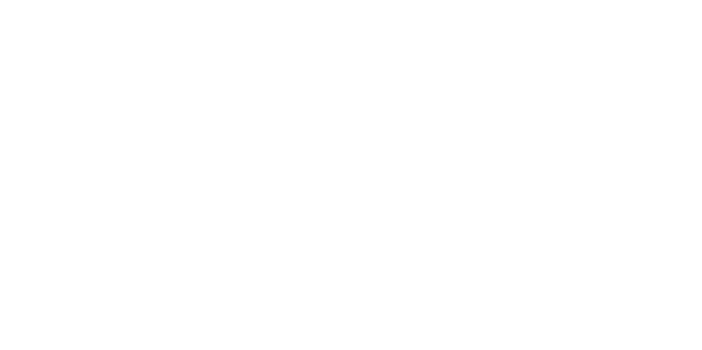
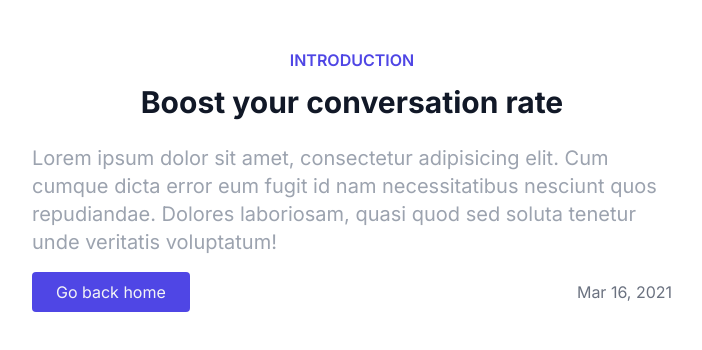
Before and after one commit to emirhanwsd/blog, a Next.js app: page /blog/boost-your-conversation-rate in a window 1280 px wide. Shown: the top 350 px of the page, without its empty margins (288-990 px from the left). Built offline with nearby package versions, Linux system fonts and the light colour scheme.

Commit message:
changed Blog to BlogPage

```diff
--- a/pages/blog/[slug].js
+++ b/pages/blog/[slug].js
@@ -1,7 +1,8 @@
 import Head from "next/head";
 import Link from "next/link";
+import Blog from "../../components/Blog"
 
-const Blog = ({blog}) => {
+const BlogPage = ({blog}) => {
     if (blog === undefined) {
         return (
             <div className="w-full h-full flex flex-col items-center justify-center text-gray-900">
@@ -23,7 +24,7 @@
     }
 
     return (
-        <div>
+        <div className="w-full h-full flex flex-col items-center justify-center text-gray-900">
             <Head>
                 <title>{blog.title}</title>
                 <link rel="icon" href="/favicon.ico"/>
@@ -32,11 +33,15 @@
                 <link href="https://fonts.googleapis.com/css2?family=Inter:wght@400;500;600;700&display=swap"
                       rel="stylesheet"/>
             </Head>
+
+            <div className="w-2/4 h-full flex flex-col items-center py-12">
+                <Blog title={blog.title} text={blog.text} date={blog.date}/>
+            </div>
         </div>
     )
 }
 
-Blog.getInitialProps = async (context) => {
+BlogPage.getInitialProps = async (context) => {
     let {slug} = context.query
 
     let blog = await fetch(`http://localhost:3000/api/blog/${slug}`)
@@ -54,4 +59,4 @@
     }
 }
 
-export default Blog;
+export default BlogPage;
```
